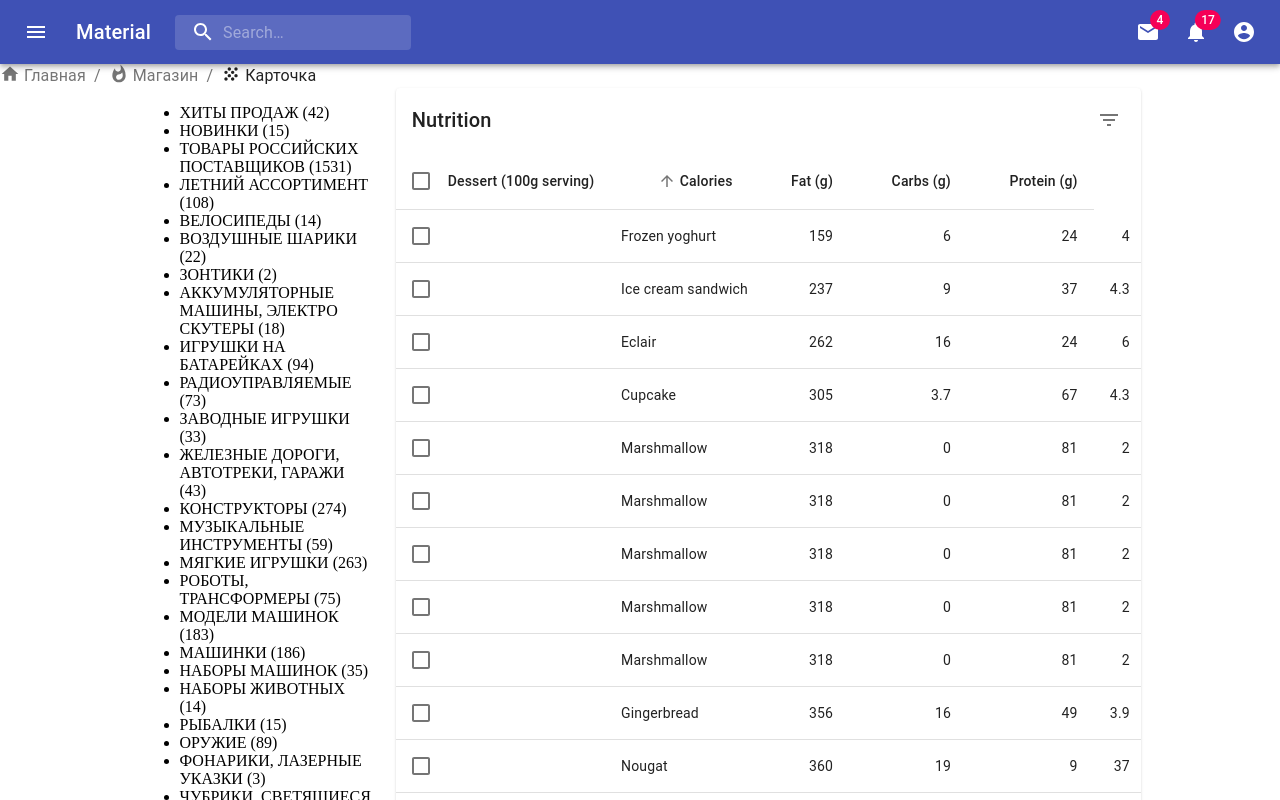
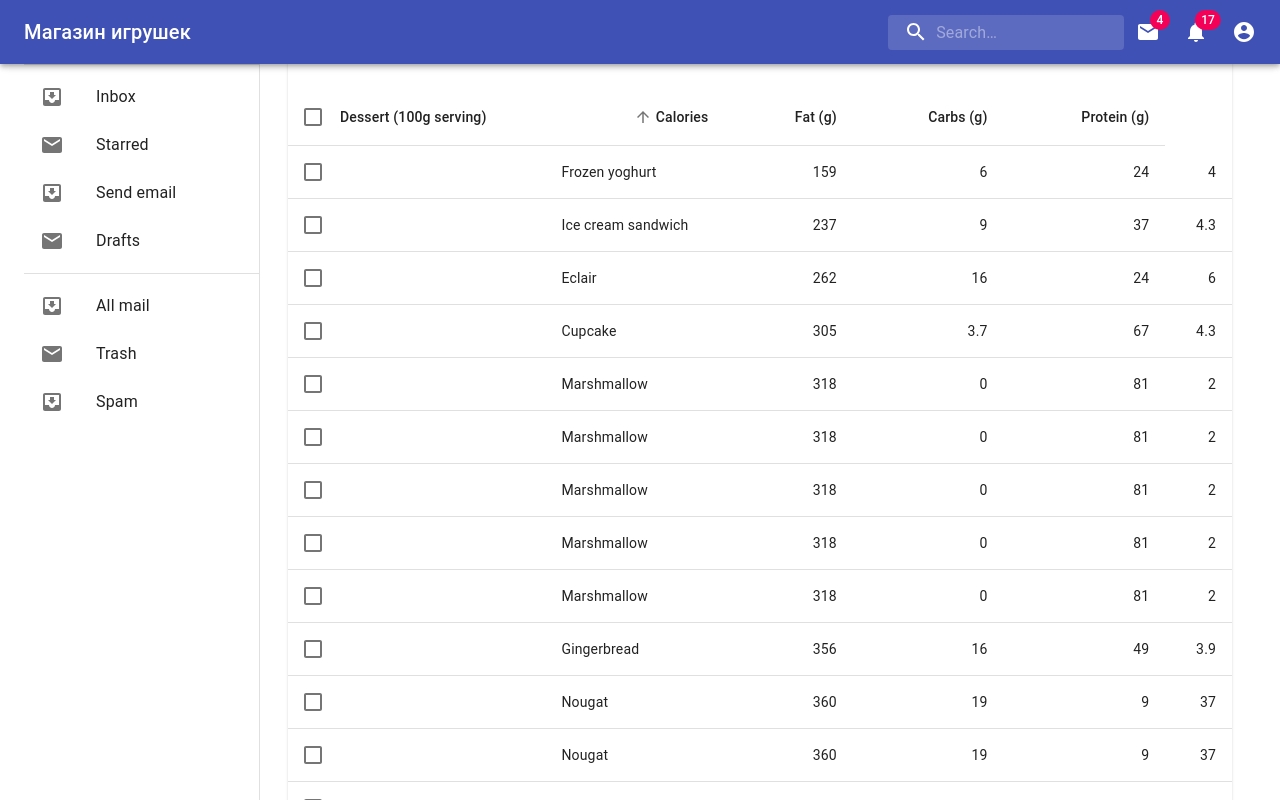
Before and after one commit to bishop777-sys/InternetMarket_Front, a React app: page / in a window 1280 px wide. Shown: the top 800 px of the page. Built offline with nearby package versions, Linux system fonts and the light colour scheme.

Commit message:
Add SideBar

```diff
--- a/src/components/App/App.jsx
+++ b/src/components/App/App.jsx
@@ -10,10 +10,13 @@ import ErrorBoundry from '../error-boundry/error-boundry.jsx'
 import './App.css'
 import CardItem from '../CardItem/CardItem.jsx';
 import ProductList from '../ProductList/ProductList.jsx';
+import ResponsiveDrawer from '../MainPanel/MainPanel.jsx';
+
 //material UI
 import { makeStyles } from '@material-ui/core/styles';
 import Paper from '@material-ui/core/Paper';
 import Grid from '@material-ui/core/Grid';
+import { Container } from '@material-ui/core';
 
 
 
@@ -36,65 +39,13 @@ class App extends Component {
             <ErrorBoundry>
                 <Fragment>
                     <Header />
-                    <IconBreadcrumbs />
-                    <div className="body">
-                    <Grid container spacing={3}>
-                        <Grid item xs={9} sm={3}>
-                            <ul>
-                                <li>ХИТЫ ПРОДАЖ (42)</li>
-                                <li>НОВИНКИ (15)</li>
-                                <li>ТОВАРЫ РОССИЙСКИХ ПОСТАВЩИКОВ (1531)</li>
-                                <li>ЛЕТНИЙ АССОРТИМЕНТ (108)</li>
-                                <li>ВЕЛОСИПЕДЫ (14)</li>
-                                <li>ВОЗДУШНЫЕ ШАРИКИ (22)</li>
-                                <li>ЗОНТИКИ (2)</li>
-                                <li>АККУМУЛЯТОРНЫЕ МАШИНЫ, ЭЛЕКТРО СКУТЕРЫ (18)</li>
-                                <li>ИГРУШКИ НА БАТАРЕЙКАХ (94)</li>
-                                <li>РАДИОУПРАВЛЯЕМЫЕ (73)</li>
-                                <li>ЗАВОДНЫЕ ИГРУШКИ (33)</li>
-                                <li>ЖЕЛЕЗНЫЕ ДОРОГИ, АВТОТРЕКИ, ГАРАЖИ (43)</li>
-                                <li>КОНСТРУКТОРЫ (274)</li>
-                                <li>МУЗЫКАЛЬНЫЕ ИНСТРУМЕНТЫ (59)</li>
-                                <li>МЯГКИЕ ИГРУШКИ (263)</li>
-                                <li>РОБОТЫ, ТРАНСФОРМЕРЫ (75)</li>
-                                <li>МОДЕЛИ МАШИНОК (183)</li>
-                                <li>МАШИНКИ (186)</li>
-                                <li>НАБОРЫ МАШИНОК (35)</li>
-                                <li>НАБОРЫ ЖИВОТНЫХ (14)</li>
-                                <li>РЫБАЛКИ (15)</li>
-                                <li>ОРУЖИЕ (89)</li>
-                                <li>ФОНАРИКИ, ЛАЗЕРНЫЕ УКАЗКИ (3)</li>
-                                <li>ЧУБРИКИ, СВЕТЯЩИЕСЯ ПАЛОЧКИ (35)</li>
-                                <li>КУБИКИ, ЗМЕЙКИ, ПЯТНАШКИ (49)</li>
-                                <li>ОРБИЗ, ШАРИКИ РАСТУЩИЕ В ВОДЕ (4)</li>
-                                <li>ЛИЗУНЫ, ПОПРЫГУНЧИКИ (64)</li>
-                                <li>КОЛЯСКИ, КРОВАТКИ (29)</li>
-                                <li>КУКЛЫ И ПУПСЫ (98)</li>
-                                <li>НАПОЛЬНЫЕ ИГРЫ (11)</li>
-                                <li>НАСТОЛЬНЫЕ ИГРЫ (58)</li>
-                                <li>ПЛАКАТЫ, АЗБУКИ, ПЛАНШЕТЫ, ТЕЛЕФОНЫ (62)</li>
-                                <li>КНИГИ, РАСКРАСКИ (77)</li>
-                                <li>ДОСКИ (14)</li>
-                                <li>ШАХМАТЫ, ШАШКИ, НАРДЫ (19)</li>
-                                <li>ТОВАРЫ ДЛЯ СПОРТА И ОТДЫХА (173)</li>
-                                <li>ОПЫТЫ (16)</li>
-                                <li>ТВОРЧЕСТВО (237)</li>
-                                <li>НАБОРЫ ДЛЯ ДЕВОЧЕК (251)</li>
-                                <li>НАБОРЫ ДЛЯ МАЛЬЧИКОВ (58)</li>
-                                <li>ДЛЯ САМЫХ МАЛЕНЬКИХ (75)</li>
-                                <li>СТОЛИКИ ДЛЯ КОРМЛЕНИЯ, БЫТОВЫЕ ИЗДЕЛИЯ (8)</li>
-                                <li>СУВЕНИРЫ (43)</li>
-                                <li>ПОДАРОЧНЫЕ ПАКЕТЫ (5)</li>
-                                <li>БАТАРЕЙКИ (10)</li>
-                                <li>НОВОГОДНИЕ ТОВАРЫ, ПРИКОЛЫ (7)</li>
-                                <li>ЗИМНИЙ АССОРТИМЕНТ (34)</li>
-                            </ul>
-                        </Grid>
-                        <Grid item xs={12} sm={9}>
+                    <Container>
+                            <ResponsiveDrawer>
                             <ProductList />
-                        </Grid>
-                    </Grid>
-                    </div>
+                                </ResponsiveDrawer>
+
+                    </Container>
+
                 </Fragment>
             </ErrorBoundry>
         );
--- a/src/components/BreadCrumbs/BreadCrumbs.jsx
+++ b/src/components/BreadCrumbs/BreadCrumbs.jsx
@@ -15,7 +15,11 @@ const useStyles = makeStyles((theme) => ({
     marginRight: theme.spacing(0.5),
     width: 20,
     height: 20,
+
   },
+  bread:{
+    marginLeft: theme.spacing(150),
+  }
 }));
 
 function handleClick(event) {
@@ -27,7 +31,7 @@ export default function IconBreadcrumbs() {
   const classes = useStyles();
 
   return (
-    <Breadcrumbs aria-label="breadcrumb">
+    <Breadcrumbs aria-label="breadcrumb" className={classes.bread}>
       <Link color="inherit" href="/" onClick={handleClick} className={classes.link}>
         <HomeIcon className={classes.icon} />
         Главная
--- a/src/components/Header/Header.jsx
+++ b/src/components/Header/Header.jsx
@@ -16,13 +16,15 @@ import NotificationsIcon from '@material-ui/icons/Notifications';
 import MoreIcon from '@material-ui/icons/MoreVert';
 
 const useStyles = makeStyles((theme) => ({
-  grow: {
+  root: {
     flexGrow: 1,
+    zIndex: theme.zIndex.drawer + 1,
   },
   menuButton: {
     marginRight: theme.spacing(2),
   },
   title: {
+    flexGrow: 1,
     display: 'none',
     [theme.breakpoints.up('sm')]: {
       display: 'block',
@@ -35,11 +37,10 @@ const useStyles = makeStyles((theme) => ({
     '&:hover': {
       backgroundColor: fade(theme.palette.common.white, 0.25),
     },
-    marginRight: theme.spacing(2),
     marginLeft: 0,
     width: '100%',
     [theme.breakpoints.up('sm')]: {
-      marginLeft: theme.spacing(3),
+      marginLeft: theme.spacing(1),
       width: 'auto',
     },
   },
@@ -51,6 +52,7 @@ const useStyles = makeStyles((theme) => ({
     display: 'flex',
     alignItems: 'center',
     justifyContent: 'center',
+
   },
   inputRoot: {
     color: 'inherit',
@@ -163,18 +165,10 @@ export default function Header() {
 
   return (
     <div className={classes.grow}>
-      <AppBar position="static">
+      <AppBar position="fixed" className={classes.root}>
         <Toolbar>
-          <IconButton
-            edge="start"
-            className={classes.menuButton}
-            color="inherit"
-            aria-label="open drawer"
-          >
-            <MenuIcon />
-          </IconButton>
           <Typography className={classes.title} variant="h6" noWrap>
-            Material
+            Магазин игрушек
           </Typography>
           <div className={classes.search}>
             <div className={classes.searchIcon}>
--- /dev/null
+++ b/src/components/MainPanel/MainPanel.jsx
@@ -0,0 +1,153 @@
+import React from "react";
+import PropTypes from "prop-types";
+import AppBar from "@material-ui/core/AppBar";
+import CssBaseline from "@material-ui/core/CssBaseline";
+import Divider from "@material-ui/core/Divider";
+import Drawer from "@material-ui/core/Drawer";
+import Hidden from "@material-ui/core/Hidden";
+import IconButton from "@material-ui/core/IconButton";
+import InboxIcon from "@material-ui/icons/MoveToInbox";
+import List from "@material-ui/core/List";
+import ListItem from "@material-ui/core/ListItem";
+import ListItemIcon from "@material-ui/core/ListItemIcon";
+import ListItemText from "@material-ui/core/ListItemText";
+import MailIcon from "@material-ui/icons/Mail";
+import MenuIcon from "@material-ui/icons/Menu";
+import Toolbar from "@material-ui/core/Toolbar";
+import Typography from "@material-ui/core/Typography";
+import { makeStyles, useTheme } from "@material-ui/core/styles";
+import { Container } from "@material-ui/core";
+
+const drawerWidth = 240;
+
+const useStyles = makeStyles(theme => ({
+  root: {
+    display: "flex"
+  },
+  drawer: {
+    [theme.breakpoints.up("sm")]: {
+      width: drawerWidth,
+      flexShrink: 0
+    }
+  },
+  appBar: {
+    [theme.breakpoints.up("sm")]: {
+      width: `calc(100% - ${drawerWidth}px)`,
+      marginLeft: drawerWidth
+    }
+  },
+  menuButton: {
+    marginRight: theme.spacing(2),
+    [theme.breakpoints.up("sm")]: {
+      display: "none"
+    }
+  },
+  // necessary for content to be below app bar
+  toolbar: theme.mixins.toolbar,
+  drawerPaper: {
+    width: drawerWidth
+  },
+  drawerPaperFull: {
+    width: drawerWidth - 5,
+    left: 'auto'
+
+  },
+  content: {
+    flexGrow: 1,
+    padding: theme.spacing(3)
+  }
+}));
+
+function ResponsiveDrawer(props) {
+  const { window } = props;
+  const classes = useStyles();
+  const theme = useTheme();
+  const [mobileOpen, setMobileOpen] = React.useState(false);
+  const [stylesC, setMobil] = React.useState(true);
+
+  const handleDrawerToggle = () => {
+    setMobileOpen(!mobileOpen);
+    setMobil(!stylesC);
+  };
+
+  const drawer = (
+    <div>
+      <div className={classes.toolbar} />
+      <Divider />
+      <List>
+        {["Inbox", "Starred", "Send email", "Drafts"].map((text, index) => (
+          <ListItem button key={text}>
+            <ListItemIcon>
+              {index % 2 === 0 ? <InboxIcon /> : <MailIcon />}
+            </ListItemIcon>
+            <ListItemText primary={text} />
+          </ListItem>
+        ))}
+      </List>
+      <Divider />
+      <List>
+        {["All mail", "Trash", "Spam"].map((text, index) => (
+          <ListItem button key={text}>
+            <ListItemIcon>
+              {index % 2 === 0 ? <InboxIcon /> : <MailIcon />}
+            </ListItemIcon>
+            <ListItemText primary={text} />
+          </ListItem>
+        ))}
+      </List>
+    </div>
+  );
+
+
+
+  return (
+
+    <div className={classes.root}>
+
+      <div className={classes.drawer} aria-label="mailbox folders">
+        <Hidden smUp implementation="css">
+          <Drawer
+
+            variant="persistent"
+
+            open={mobileOpen}
+            onClose={handleDrawerToggle}
+            classes={{
+              paper: classes.drawerPaper
+            }}
+            ModalProps={{
+              keepMounted: true // Better open performance on mobile.
+            }}
+          >
+            {drawer}
+          </Drawer>
+        </Hidden>
+        <Hidden xsDown implementation="css">
+          <Drawer
+            classes={{
+              paper: stylesC ? classes.drawerPaperFull : classes.drawerPaper
+            }}
+            variant="persistent"
+            open
+          >
+            {drawer}
+          </Drawer>
+        </Hidden>
+      </div>
+      <main className={classes.content}>
+          {props.children}
+      </main>
+    </div>
+
+  );
+}
+
+ResponsiveDrawer.propTypes = {
+  /**
+   * Injected by the documentation to work in an iframe.
+   * You won't need it on your project.
+   */
+  window: PropTypes.func
+};
+
+export default ResponsiveDrawer;
--- a/src/components/ProductList/ProductList.jsx
+++ b/src/components/ProductList/ProductList.jsx
@@ -16,8 +16,6 @@ import Paper from '@material-ui/core/Paper';
 import Checkbox from '@material-ui/core/Checkbox';
 import IconButton from '@material-ui/core/IconButton';
 import Tooltip from '@material-ui/core/Tooltip';
-import FormControlLabel from '@material-ui/core/FormControlLabel';
-import Switch from '@material-ui/core/Switch';
 import DeleteIcon from '@material-ui/icons/Delete';
 import FilterListIcon from '@material-ui/icons/FilterList';
 import CardMedia from '@material-ui/core/CardMedia';
@@ -302,8 +300,8 @@ export default function ProductList() {
   const emptyRows = rowsPerPage - Math.min(rowsPerPage, rows.length - page * rowsPerPage);
 
   return (
-    <div className={classes.root}>
-      <Paper className={classes.paper}>
+
+      <Paper className={classes.paper} >
         <EnhancedTableToolbar numSelected={selected.length} />
         <TableContainer>
           <Table
@@ -379,6 +377,6 @@ export default function ProductList() {
           onChangeRowsPerPage={handleChangeRowsPerPage}
         />
       </Paper>
-    </div>
+
   );
 }
```
